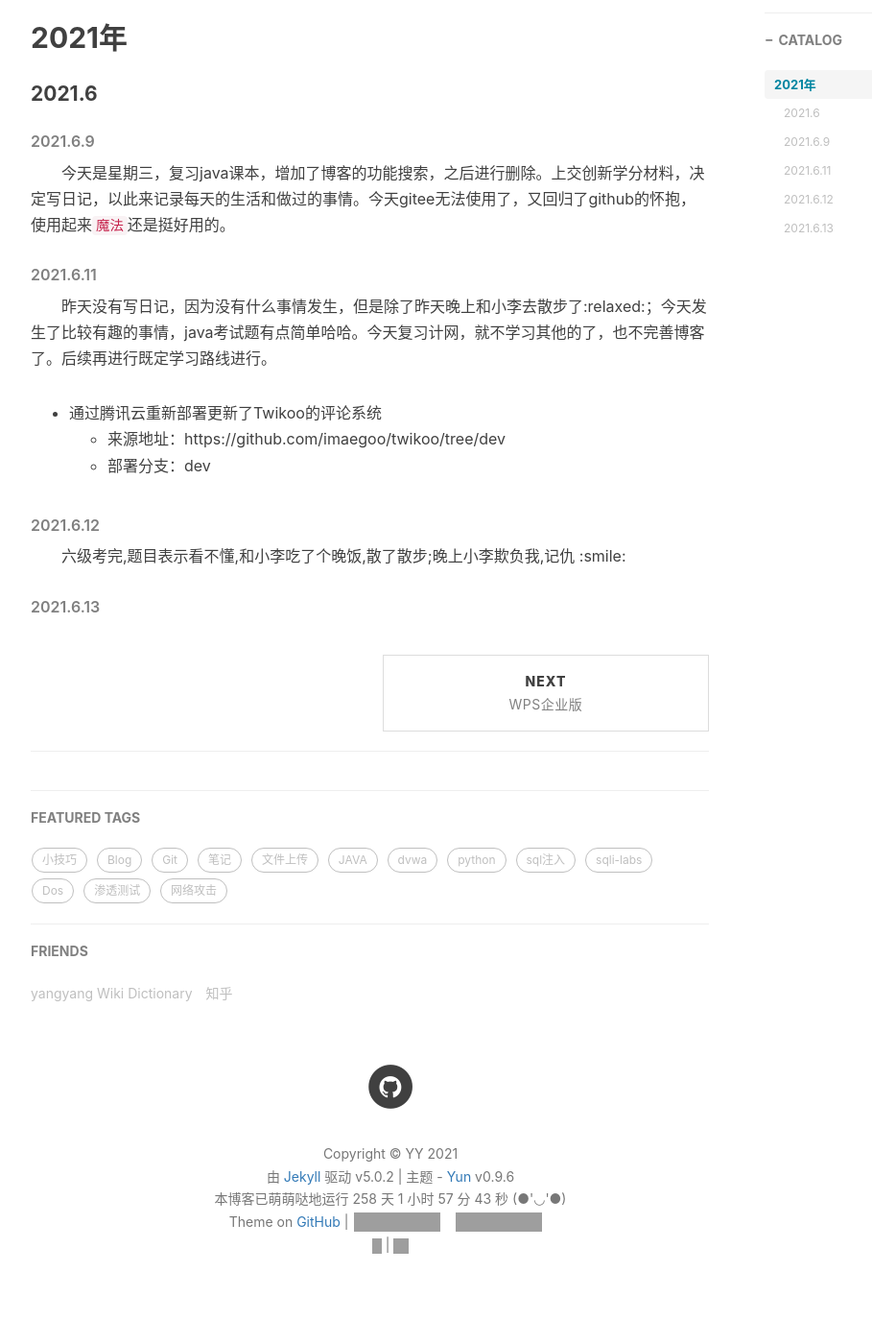
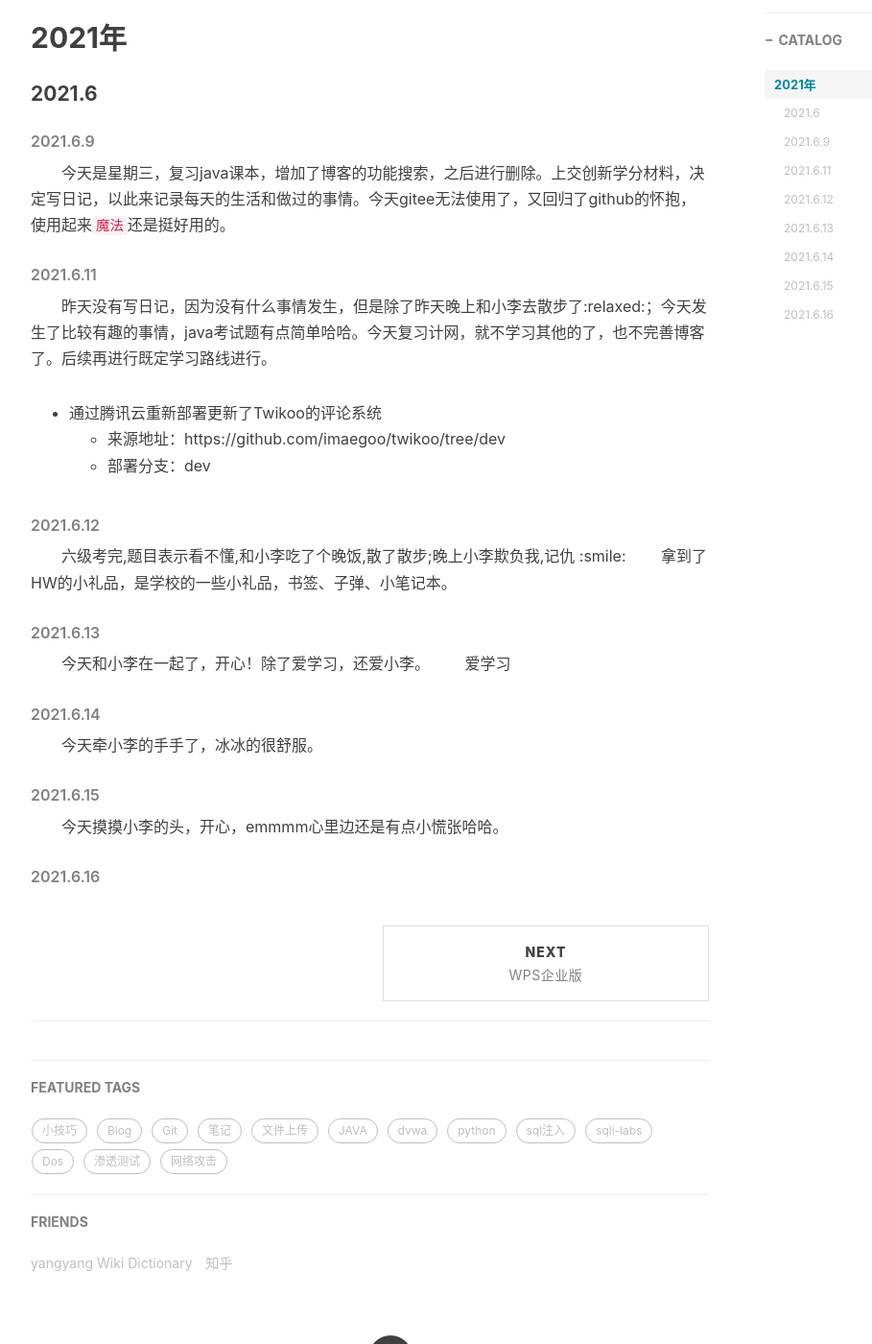
Before and after one commit to yangyang-linux/yangyang-linux.github.io, a Jekyll site: the page built from _posts/1111-11-11-日记本.md, in a window 1280 px wide and 1400 px high, scrolled down 586 px. Shown: the whole window at 96% size, without its empty margins (233-1142 px from the left). Built offline with Jekyll 4.4.1, drawn with Linux system fonts in a browser that asks for light colours; nearby versions of some CDN libraries; comment, search, counter and statistics services are not loaded; some of the changed text lies outside the part shown; grey boxes are pictures that could not be loaded.

Commit message:
Update 1111-11-11-日记本.md

```diff
--- a/_posts/1111-11-11-日记本.md
+++ b/_posts/1111-11-11-日记本.md
@@ -22,5 +22,15 @@ tags:
 
 ###### 2021.6.12
 &emsp;&emsp;六级考完,题目表示看不懂,和小李吃了个晚饭,散了散步;晚上小李欺负我,记仇 :smile:
+&emsp;&emsp;拿到了HW的小礼品，是学校的一些小礼品，书签、子弹、小笔记本。
 
 ###### 2021.6.13
+
+&emsp;&emsp;今天和小李在一起了，开心！除了爱学习，还爱小李。
+&emsp;&emsp;爱学习
+
+###### 2021.6.14
+&emsp;&emsp;今天牵小李的手手了，冰冰的很舒服。
+###### 2021.6.15
+&emsp;&emsp;今天摸摸小李的头，开心，emmmm心里边还是有点小慌张哈哈。
+###### 2021.6.16
```
